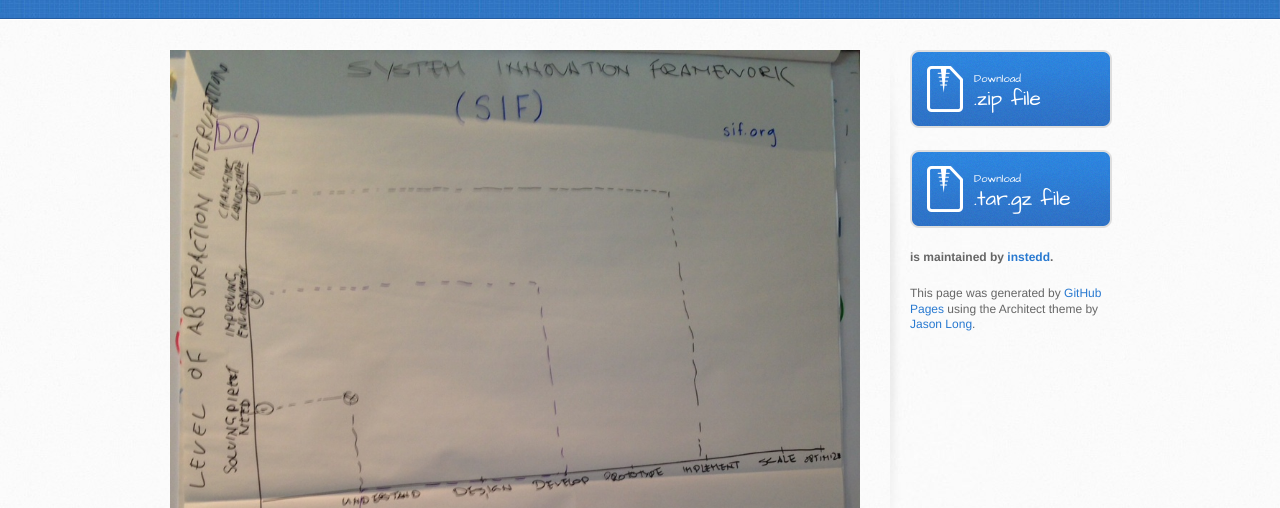
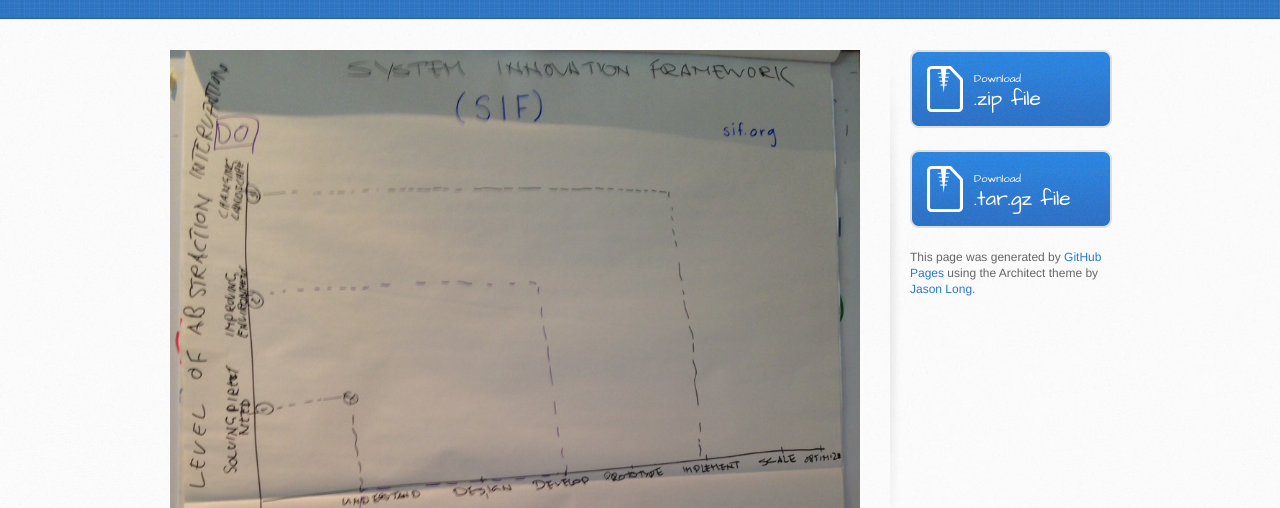
Before and after one commit to instedd/sif, a plain HTML site: page index.html in a window 1280 px wide. Shown: the part 292-800 px from the top of the page. Drawn offline with Linux system fonts and the light colour scheme.

Commit message:
Update index.html

```diff
--- a/index.html
+++ b/index.html
@@ -41,7 +41,6 @@
             .tar.gz file
           </a>
 
-          <p class="repo-owner"><a href="https://github.com/instedd/sif"></a> is maintained by <a href="https://github.com/instedd">instedd</a>.</p>
 
           <p>This page was generated by <a href="https://pages.github.com">GitHub Pages</a> using the Architect theme by <a href="https://twitter.com/jasonlong">Jason Long</a>.</p>
         </aside>
```
